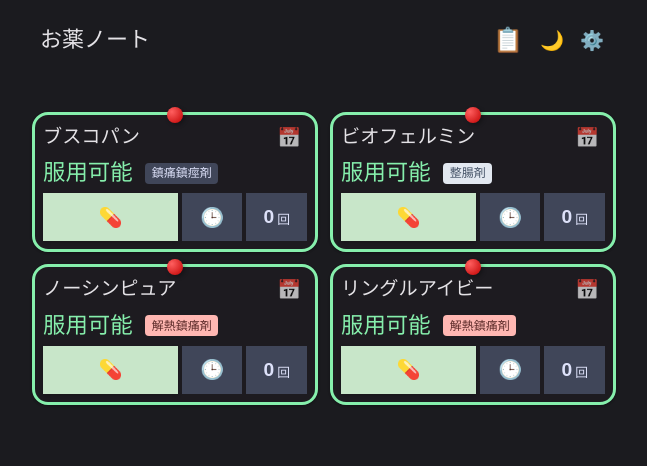
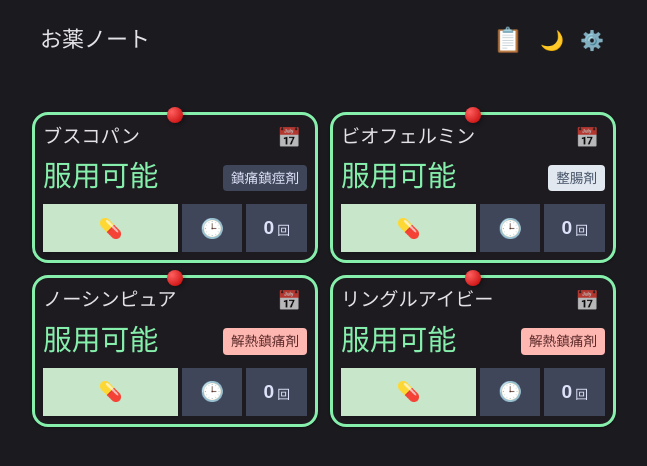
Before and after one commit to sin0mochi/medication-tracker, a React (Vite) app: page / in a window 1280 px wide. Shown: the top 466 px of the page, without its empty margins (316-963 px from the left). Built offline with nearby package versions, Linux system fonts and the light colour scheme; a web font is replaced by a local one.

Commit message:
feat: Update card layout to stack status and time vertically

```diff
--- a/src/components/MedicationCard.jsx
+++ b/src/components/MedicationCard.jsx
@@ -188,10 +188,10 @@
                     )}
                 </div>
 
-                {/* Middle: Timer/Next Dose (Left) and Category (Moved to same line) */}
+                {/* Middle: Timer/Next Dose (Left) and Category (Right) */}
                 <div className="card-body-new">
                     <div className="body-left">
-                        <div className="status-row-single-line">
+                        <div className="status-col">
                             <div className="timer-display" style={{ color: statusColor }}>
                                 {showTimer ? (
                                     <>
@@ -205,11 +205,11 @@
                             <div className="next-dose-info">
                                 {showTimer ? `(${availableTime})` : (lastDose && `(${new Date(lastDose.timestamp).toLocaleTimeString('ja-JP', { hour: '2-digit', minute: '2-digit' })})`)}
                             </div>
-                            <span className={`category-badge category-${medication.category ? medication.category.replace(/\s+/g, '-') : 'other'}`}>
-                                {medication.category || 'その他'}
-                            </span>
                         </div>
                     </div>
+                    <span className={`category-badge category-${medication.category ? medication.category.replace(/\s+/g, '-') : 'other'}`}>
+                        {medication.category || 'その他'}
+                    </span>
                 </div>
 
                 {/* Bottom: Buttons (Record & Time Specify & Count) */}
--- a/src/index.css
+++ b/src/index.css
@@ -406,8 +406,8 @@
 .card-body-new {
   display: flex;
   justify-content: space-between;
-  align-items: stretch;
-  /* Stretch items to match height */
+  align-items: center;
+  /* Align items vertically center */
   margin-bottom: 0.5rem;
   /* Add small spacing as requested */
 }
@@ -422,54 +422,47 @@
   /* Allow it to take available space */
 }
 
-.status-row-single-line {
+.status-col {
   display: flex;
-  align-items: flex-end;
-  /* Align items to bottom (下付け) */
-  flex-wrap: wrap;
-  /* Allow wrapping if absolutely necessary, but try to keep on one line */
-  gap: 0.3rem;
-  /* min-height removed to minimize spacing */
+  flex-direction: column;
+  align-items: flex-start;
+  /* Align to left */
+  gap: 0.1rem;
 }
 
 .timer-display {
   display: flex;
-  align-items: flex-end;
-  /* Align timer icon/text to bottom */
+  align-items: center;
   gap: 0.25rem;
-  font-size: 2.4rem;
-  /* Further Increased for Timer */
+  font-size: 2.0rem;
+  /* Adjusted for stacked layout */
   font-weight: bold;
   color: var(--md-sys-color-on-surface);
-  line-height: 1;
+  line-height: 1.1;
 }
 
 .status-text-large {
-  font-size: 1.4rem;
-  /* Reduced from 1.8rem */
+  font-size: 1.8rem;
+  /* Large font for "服用可能" */
   letter-spacing: 0;
-  /* Reset spacing */
   white-space: nowrap;
   font-weight: bold;
-  line-height: 1;
-  /* Adjust line height */
+  line-height: 1.1;
 }
 
 .timer-icon {
   font-size: 1.4rem;
-  /* Reduced icon size */
-  margin-bottom: 0.3rem;
-  /* Adjust icon vertical position relative to text */
+  margin-bottom: 0;
 }
 
 .next-dose-info {
-  font-size: 0.85rem;
+  font-size: 1.0rem;
+  /* Smaller font for time */
   color: var(--md-sys-color-on-surface-variant);
   white-space: nowrap;
-  margin-left: 0.2rem;
-  /* Small gap */
-  margin-bottom: 0.2rem;
-  /* Lift slightly from absolute bottom if needed, or keep 0 */
+  margin-left: 0;
+  /* Reset margin */
+  margin-bottom: 0;
 }
 
 .body-right {
@@ -630,17 +623,20 @@
 }
 
 .category-badge {
-  font-size: 0.75rem;
-  padding: 0.1rem 0.4rem;
+  font-size: 0.85rem;
+  padding: 0.2rem 0.5rem;
   background-color: var(--md-sys-color-secondary-container);
   color: var(--md-sys-color-on-secondary-container);
   border-radius: 4px;
   white-space: nowrap;
-  flex-shrink: 1;
+  flex-shrink: 0;
+  /* Don't shrink */
   overflow: hidden;
   text-overflow: ellipsis;
   margin-top: 0;
-  max-width: 100px;
+  max-width: 120px;
+  align-self: center;
+  /* Center vertically in the body */
 }
 
 /* Header Actions */
```
